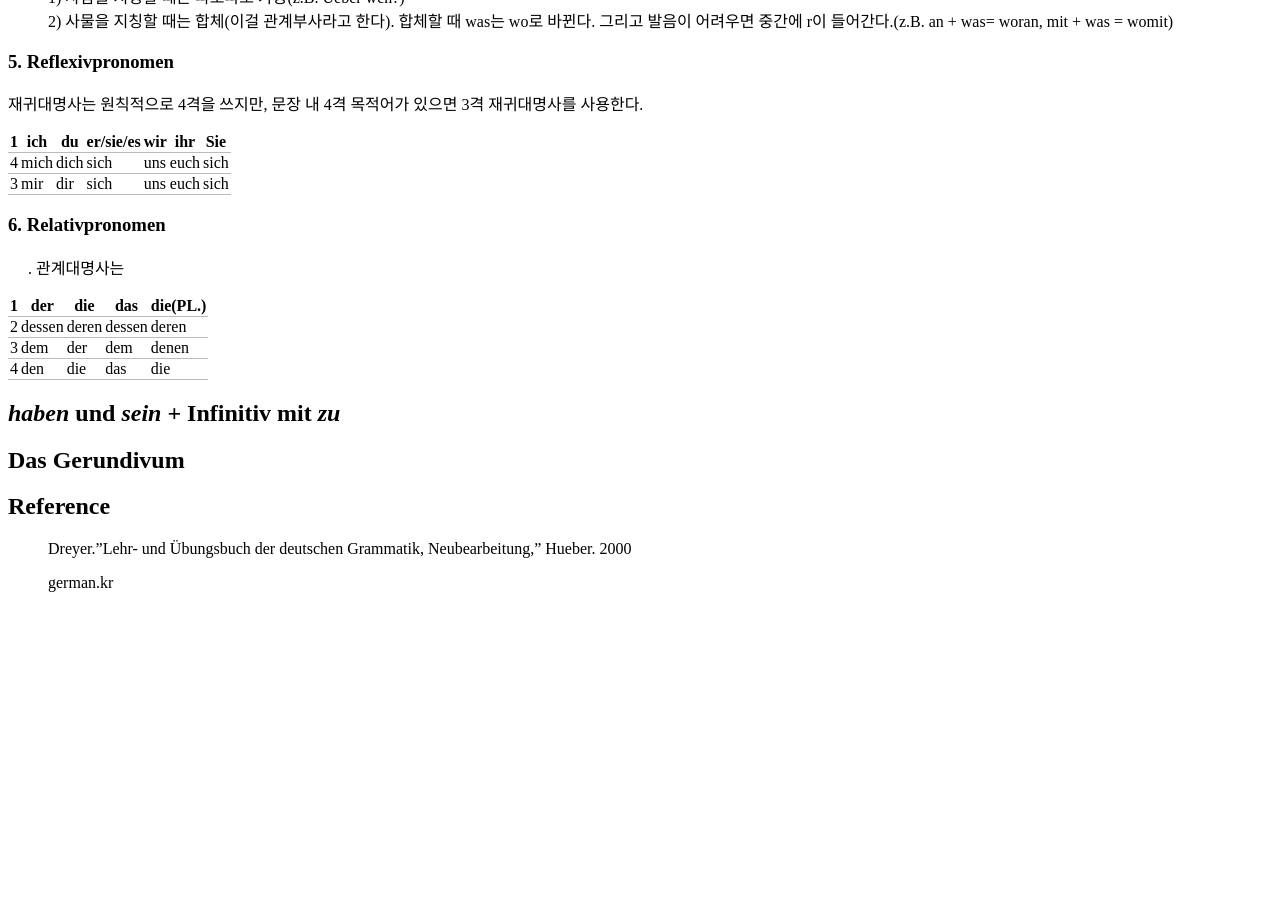
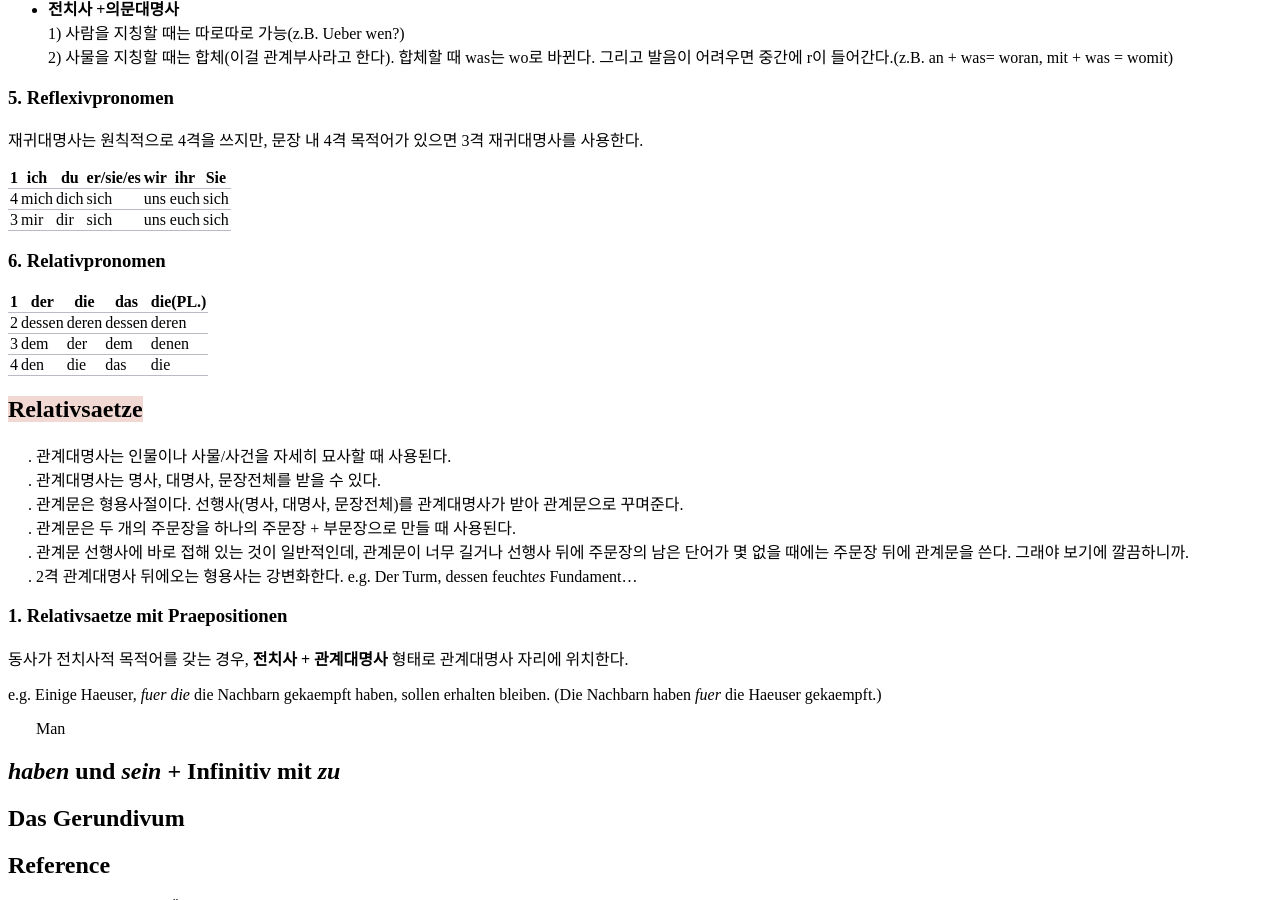
Before and after one commit to finddme/finddme.github.io, a Jekyll site: the page built from _posts/2021-01-24-DeutschGrammtik.md, in a window 1280 px wide and 900 px high, scrolled down 16822 px. Built offline with Jekyll 4.4.1, drawn with Linux system fonts in a browser that asks for light colours; before the commit the page ends 17430 px from its top, so only the background shows below that; some of the changed text lies outside the part shown.

Commit message:
Update 2021-01-24-DeutschGrammtik.md

```diff
--- a/_posts/2021-01-24-DeutschGrammtik.md
+++ b/_posts/2021-01-24-DeutschGrammtik.md
@@ -1362,6 +1360,27 @@ statt dass K2로 쓰인다.
  </body>
 </html>
 
+## <span style="background-color:#F2D8D3">Relativsaetze</span>
+
+&nbsp;&nbsp;&nbsp;&nbsp;&nbsp;. 관계대명사는 인물이나 사물/사건을 자세히 묘사할 때 사용된다.
+&nbsp;&nbsp;&nbsp;&nbsp;&nbsp;. 관계대명사는 명사, 대명사, 문장전체를 받을 수 있다.
+&nbsp;&nbsp;&nbsp;&nbsp;&nbsp;. 관계문은 형용사절이다. 선행사(명사, 대명사, 문장전체)를 관계대명사가 받아 관계문으로 꾸며준다.
+&nbsp;&nbsp;&nbsp;&nbsp;&nbsp;. 관계문은 두 개의 주문장을 하나의 주문장 + 부문장으로 만들 때 사용된다.
+&nbsp;&nbsp;&nbsp;&nbsp;&nbsp;. 관계문 선행사에 바로 접해 있는 것이 일반적인데, 관계문이 너무 길거나 선행사 뒤에 주문장의 남은 단어가 몇 없을 때에는 주문장 뒤에 관계문을 쓴다. 그래야 보기에 깔끔하니까.
+&nbsp;&nbsp;&nbsp;&nbsp;&nbsp;. 2격 관계대명사 뒤에오는 형용사는 강변화한다. e.g. Der Turm, dessen feucht*es* Fundament...
+
+
+### 1. Relativsaetze mit Praepositionen
+
+동사가 전치사적 목적어를 갖는 경우, **전치사 + 관계대명사** 형태로 관계대명사 자리에 위치한다.
+
+e.g. Einige Haeuser, *fuer die* die Nachbarn gekaempft haben, sollen erhalten bleiben.  (Die Nachbarn haben *fuer* die Haeuser gekaempft.)
+
+
+&nbsp;&nbsp;&nbsp;&nbsp;&nbsp;&nbsp; Man
+
+
+
 ## *haben* und *sein* + Infinitiv mit *zu*
 ## Das Gerundivum
 
```
Also changed, not shown: other parts of _posts/2021-01-24-DeutschGrammtik.md (+0 -2 lines).
